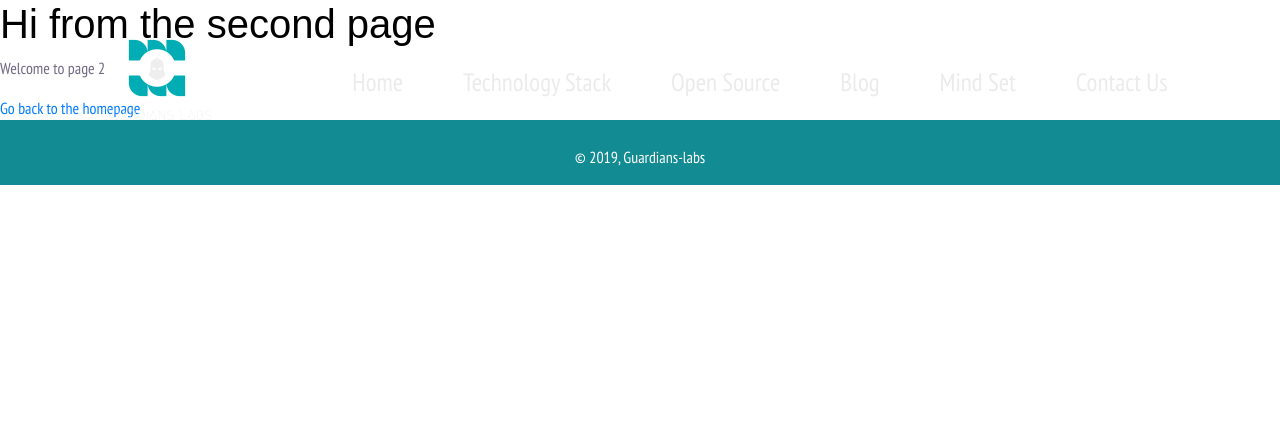
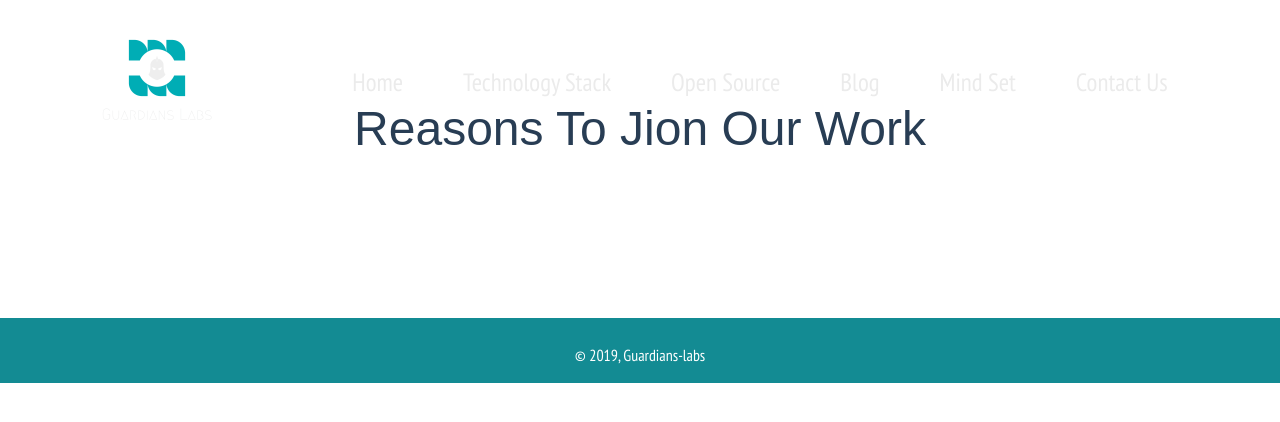
Before and after one commit to SalemAttia/gurdians-static-site, a Gatsby site: page /contactus in a window 1280 px wide. Built offline with nearby package versions, Linux system fonts and the light colour scheme; Gatsby itself is replaced by a stand-in of ours.

Commit message:
fixing component errors and add contact component to contact us

```diff
--- a/gatsby-config.js
+++ b/gatsby-config.js
@@ -24,7 +24,7 @@ module.exports = {
         background_color: `#663399`,
         theme_color: `#663399`,
         display: `minimal-ui`,
-        icon: `favicon.png`, // This path is relative to the root of the site.
+        icon: `src/images/gatsby-icon.png`, // This path is relative to the root of the site.
       },
     },
     // this (optional) plugin enables Progressive Web App + Offline functionality
--- /dev/null
+++ b/src/components/Contact/Contact.js
@@ -0,0 +1,21 @@
+import React from 'react'
+
+const Contact = () => {
+    return (
+        <section className="our-Team-area bg-white section_padding_100 clearfix" id="MedicalProviders">
+        <div className="container">
+
+            <div className="row">
+                <div className="col-12 text-center">
+                        <div className="section-heading">
+                                 <h2>Reasons To Jion Our Work</h2>
+                        </div>
+                    </div>
+            </div>
+        </div>
+    </section>
+    )
+
+}
+
+export default Contact;
--- a/src/pages/contactus.js
+++ b/src/pages/contactus.js
@@ -1,15 +1,13 @@
 import React from "react"
-import { Link } from "gatsby"
 
 import Layout from "../components/layouts/layout"
+import Contact from '../components/Contact/Contact'
 import SEO from "../components/seo"
 
 const Contactus = () => (
   <Layout>
-    <SEO title="Page two" />
-    <h1>Hi from the second page</h1>
-    <p>Welcome to page 2</p>
-    <Link to="/">Go back to the homepage</Link>
+    <SEO title="contact us" />
+    <Contact></Contact>
   </Layout>
 )
 
```
